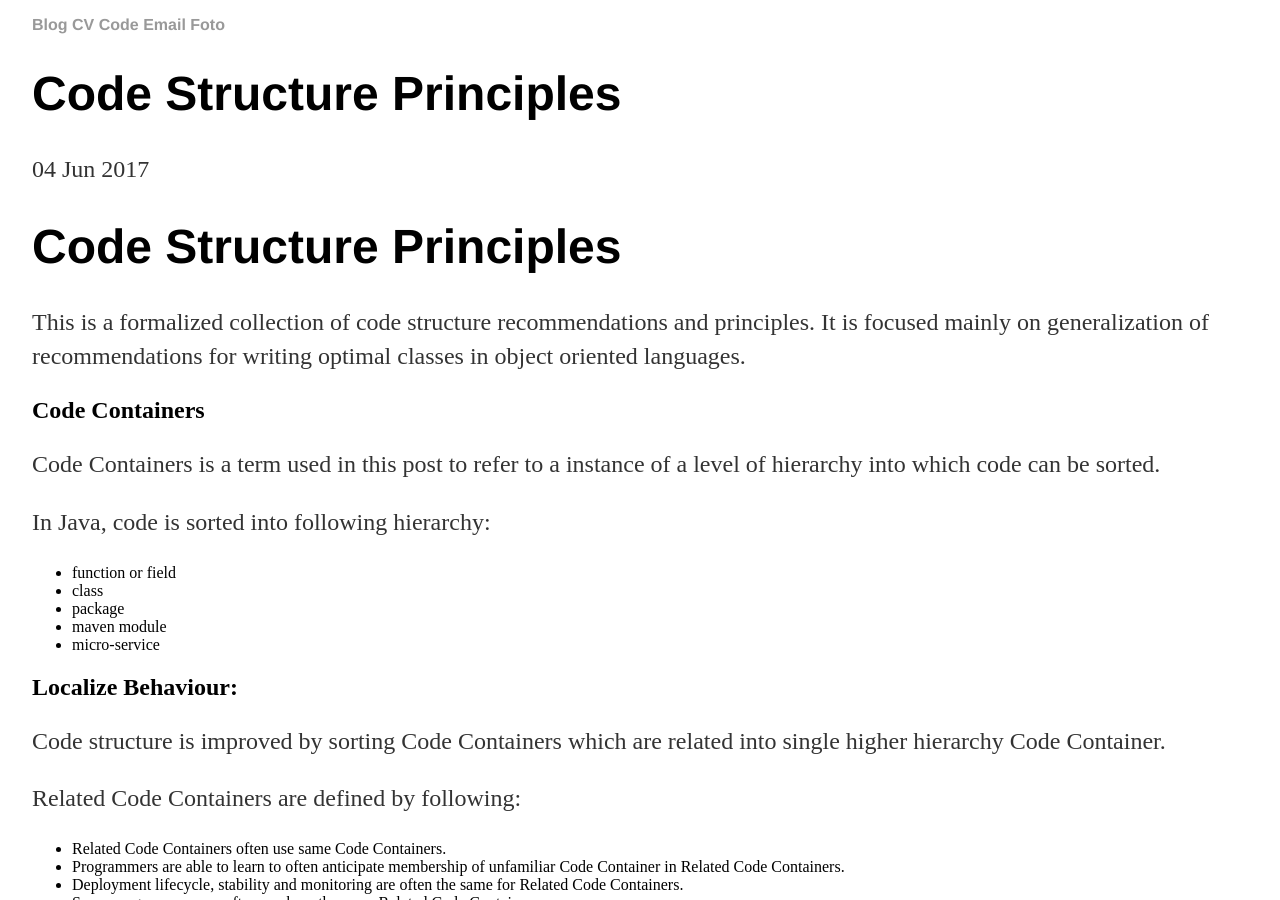
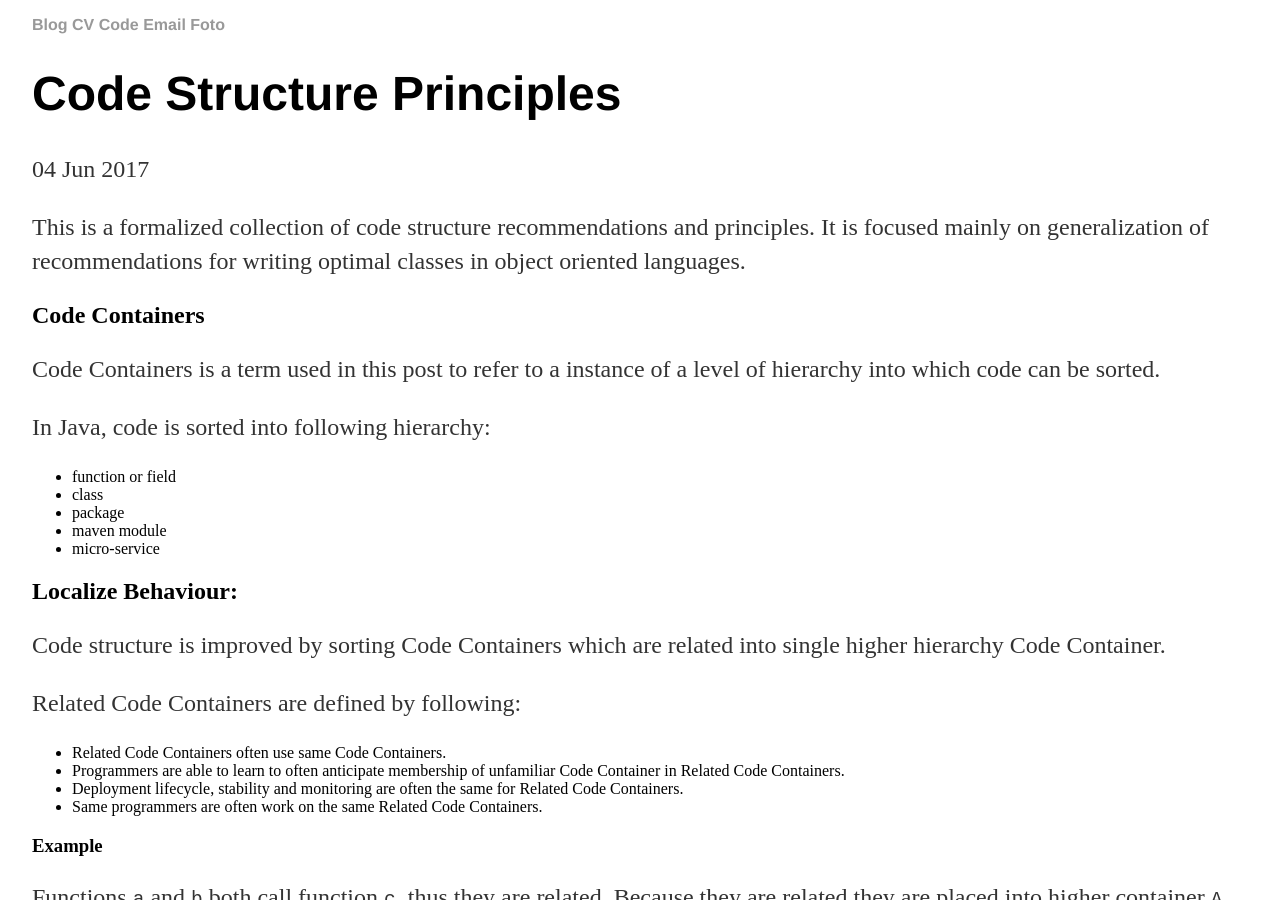
Before and after one commit to vackosar/vackosar.github.io, a Jekyll site: the page built from _posts/2017-06-04-Code-Structure-Principles.md, in a window 1280 px wide and 900 px high. Built offline with Jekyll 4.4.1, drawn with Linux system fonts in a browser that asks for light colours; comment, search, counter and statistics services are not loaded.

Commit message:
Code Structure

```diff
--- a/_posts/2017-06-04-Code-Structure-Principles.md
+++ b/_posts/2017-06-04-Code-Structure-Principles.md
@@ -3,8 +3,6 @@
 title: "Code Structure Principles"
 date: 2017-06-04
 ---
-
-# Code Structure Principles
 
 This is a formalized collection of code structure recommendations and principles.
 It is focused mainly on generalization of recommendations for writing optimal classes in object oriented languages.
```
